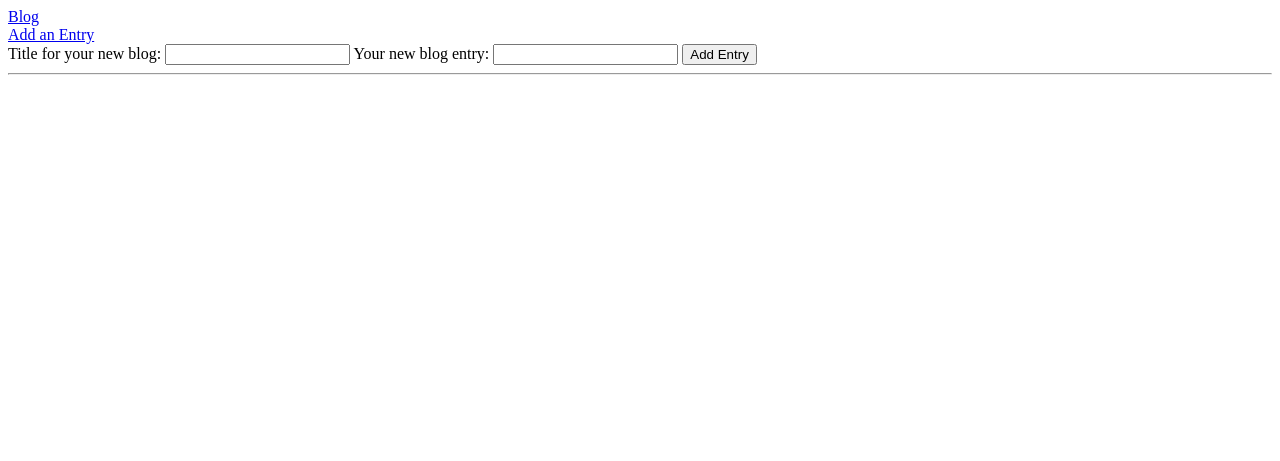
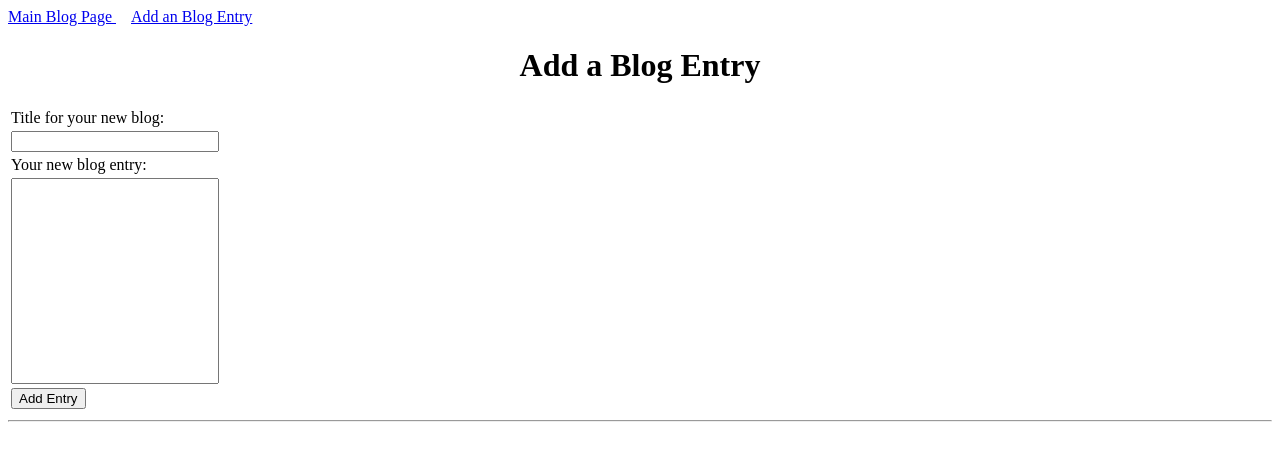
Before and after one commit to tylerco56/blogz, a Flask app: page /newpost in a window 1280 px wide. Shown: the top 461 px of the page. Run offline with Flask 2, Linux system fonts and the light colour scheme.

Commit message:
completed version with no bells

```diff
--- a/main.py
+++ b/main.py
@@ -32,6 +32,7 @@
     title_error = ""
     entry_error = ""
     entry_id = ""
+    newpost_id = ""
 
     if request.method == 'POST':
         title = request.form['title']
@@ -46,13 +47,16 @@
             new_entry = Blog(title, entry)
             db.session.add(new_entry)
             db.session.commit()
+            newpost_id = new_entry.id
         else:
             return render_template('newpost.html', title=title, entry=entry, title_error=title_error, entry_error=entry_error)
 
     entry_id = request.args.get('id')
 
     if entry_id:
-        blogs = Blog.query.all()
+        blogs = Blog.query.filter_by(id=entry_id)
+    elif newpost_id:
+        blogs = Blog.query.filter_by(id=newpost_id)
     else:
         blogs = Blog.query.all()
 
--- a/templates/base.html
+++ b/templates/base.html
@@ -6,12 +6,14 @@
             .error {
                 color: red;
             }
+            a {
+                padding-right: 15px;
+            }
     </style>
-    <a href="/">Blog</a><br />
-    <a href="/newpost">Add an Entry</a><br />
+    <a href="/">Main Blog Page </a>
+    <a href="/newpost">Add an Blog Entry</a><br />
     </head>
     <body>
-
 
 
 
--- a/templates/newpost.html
+++ b/templates/newpost.html
@@ -2,17 +2,41 @@
 
     {% block content %}
 
+    <style type="text/css">
+            .error {
+                color: red;
+            }
+            .body {
+                width: 200px;
+                height: 200px;
+            }
+            .title {
+                width: 200px;
+            }
+    </style>
+
+<h1><center>Add a Blog Entry</center></h1>
+
 <form action='/blog' method='post'>
-        <label>Title for your new blog:
-            <input name='title' type='text' value="{{title}}" />
-        </label>
-        {{title_error}}
-        <label>Your new blog entry:
-            <input name='entry' type='text' value="{{entry}}" />
-        </label>
-        {{entry_error}}
-        <input type='submit' value='Add Entry' />
+        <table>
+            <tr>
+                <td><label for="title">Title for your new blog:</label><td>
+            </tr>
+            <tr>
+                <td><input class="title" name='title' type='text' value="{{title}}" /></td>
+                <td class="error">{{title_error}}</td>
+            </tr>
+            <tr>
+                <td><label for="entry">Your new blog entry:</label></td>
+            </tr>
+            <tr>
+                <td><input class="body" name='entry' type='text' value="{{entry}}" /></td>
+                <td class="error">{{entry_error}}</td>
+            </tr>
+            <tr>
+                <td><input type='submit' value='Add Entry' /></td>
+            </tr>
+        </table>
     </form>
-
     <hr />
 {% endblock %}
```
Also changed, not shown: templates/blog.html (+3 -5 lines).
